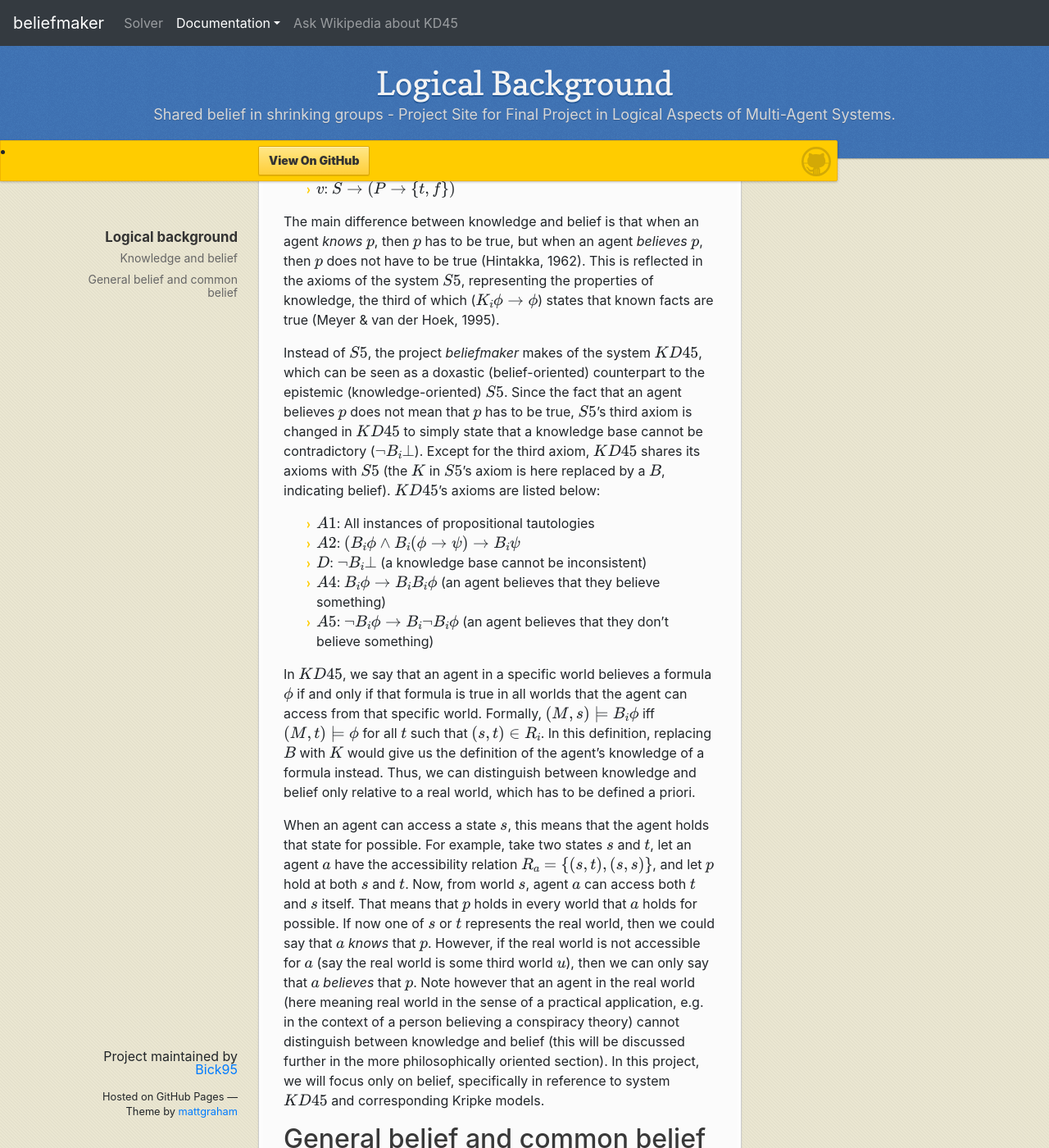
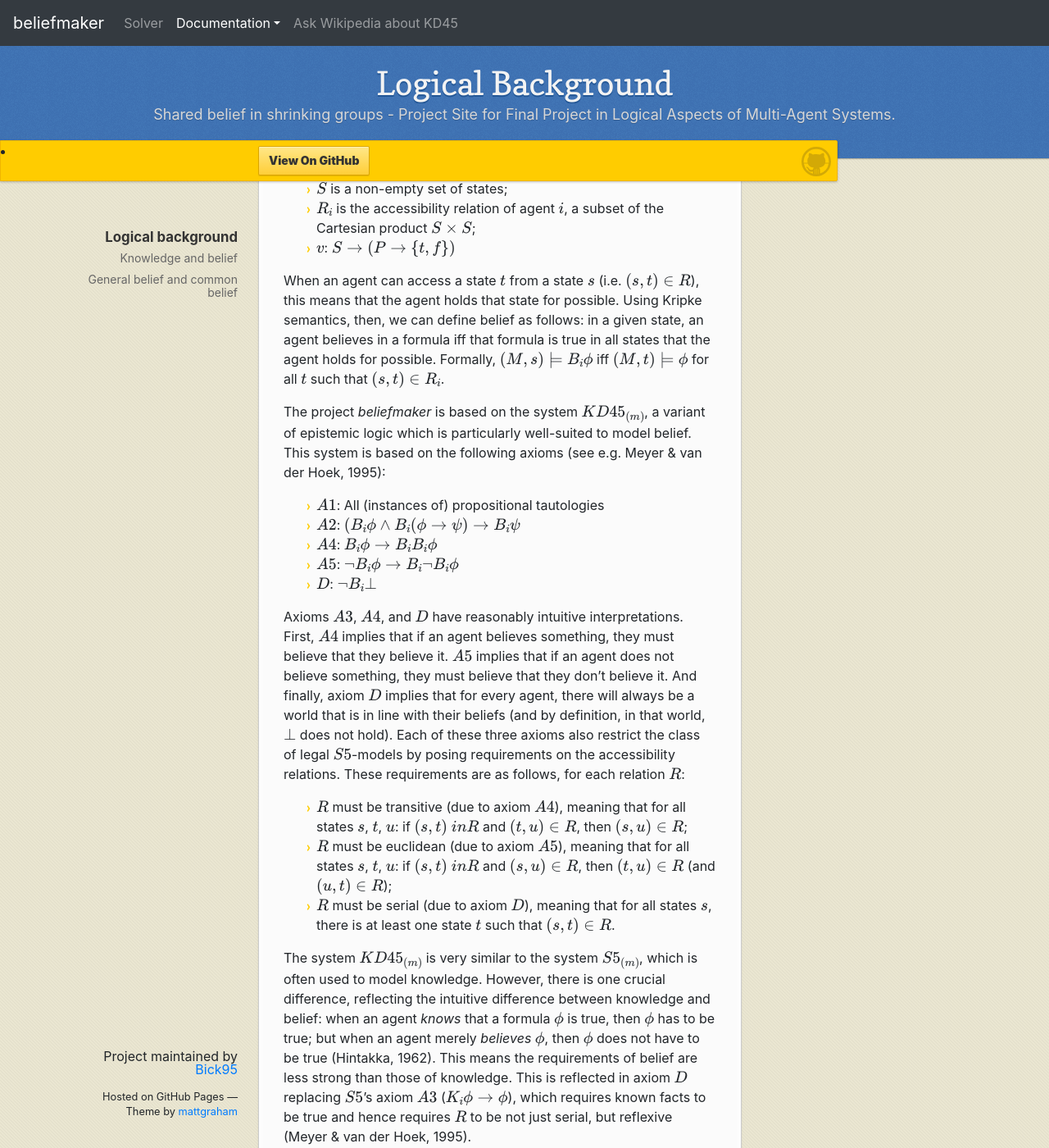
Before and after one commit to Bick95/beliefmaker, a Jekyll site: the page built from logical_background.md, in a window 1280 px wide and 1400 px high, scrolled down 273 px. Shown: the whole window at 82% size. Built offline with Jekyll 4.4.1, drawn with Linux system fonts in a browser that asks for light colours; nearby versions of some CDN libraries; formulas are drawn with MathJax 3; some of the changed text lies outside the part shown.

Commit message:
logical background v1

```diff
--- a/logical_background.md
+++ b/logical_background.md
@@ -6,41 +6,45 @@ filename: logical_background
 # Logical background
 
 ## Knowledge and belief
-In epistemic logic, both knowledge and belief are expressed in terms of Kripke models $$M =$$ $$<$$$$S,R,v$$$$>$$, where:
+Like knowledge, belief can be modelled using epistemic logic, which can then be called doxastic ("belief-related") logic. In particular, we can represent real-life situations using Kripke models $$M =$$ $$<$$$$S,R_1, ..., R_m,v$$$$>$$, where:
 * $$S$$ is a non-empty set of states;
-* $$R$$ is a subset of the Cartesian product of $$S$$ $$\times$$ $$S$$;
+* $$R_i$$ is the accessibility relation of agent $$i$$, a subset of the Cartesian product $$S$$ $$\times$$ $$S$$;
 * $$v$$: $$S→ (P → \{t,f\})$$
 
-The main difference between knowledge and belief is that when an agent _knows_ $$p$$, then $$p$$ has to be true, but when an agent _believes_ $$p$$, then $$p$$ does not have to be true (Hintakka, 1962). This is reflected in the axioms of the system $$S5$$, representing the properties of knowledge, the third of which ($$K_i ϕ → ϕ$$) states that known facts are true (Meyer &amp; van der Hoek, 1995).
+When an agent can access a state $$t$$ from a state $$s$$ (i.e. $$(s,t)\in R$$), this means that the agent holds that state for possible. Using Kripke semantics, then, we can define belief as follows: in a given state, an agent believes in a formula iff that formula is true in all states that the agent holds for possible. Formally, $$(M,s) \models B_i ϕ$$ iff $$(M,t) \models ϕ$$ for all $$t$$ such that $$(s,t) \in R_i$$.
 
-Instead of $$S5$$, the project _beliefmaker_ makes of the system $$KD45$$, which can be seen as a doxastic (belief-oriented) counterpart to the epistemic (knowledge-oriented) $$S5$$. Since the fact that an agent believes $$p$$ does not mean that $$p$$ has to be true, $$S5$$’s third axiom is changed in $$KD45$$ to simply state that a knowledge base cannot be contradictory ($$\neg B_i\bot$$). Except for the third axiom, $$KD45$$ shares its axioms with $$S5$$ (the $$K$$ in $$S5$$’s axiom is here replaced by a $$B$$, indicating belief). $$KD45$$’s axioms are listed below:
-* $$A1$$: All instances of propositional tautologies
+The project _beliefmaker_ is based on the system $$KD45_{(m)}$$, a variant of epistemic logic which is particularly well-suited to model belief. This system is based on the following axioms (see e.g. Meyer &amp; van der Hoek, 1995):
+* $$A1$$: All (instances of) propositional tautologies
 * $$A2$$: $$(B_i ϕ \wedge B_i (ϕ → ψ) → B_i ψ$$
-* $$D$$: $$\neg B_i\bot$$ (a knowledge base cannot be inconsistent)
-* $$A4$$: $$B_i ϕ → B_iB_i ϕ$$ (an agent believes that they believe something)
-* $$A5$$: $$\neg B_i ϕ → B_i \neg B_i ϕ$$ (an agent believes that they don’t believe something)
+* $$A4$$: $$B_i ϕ → B_iB_i ϕ$$
+* $$A5$$: $$\neg B_i ϕ → B_i \neg B_i ϕ$$
+* $$D$$: $$\neg B_i\bot$$
 
-In $$KD45$$, we say that an agent in a specific world believes a formula $$ϕ$$ if and only if that formula is true in all worlds that the agent can access from that specific world. Formally, $$(M,s) \models B_i ϕ$$ iff $$(M,t) \models ϕ$$ for all $$t$$ such that $$(s,t) \in R_i$$. In this definition, replacing $$B$$ with $$K$$ would give us the definition of the agent's knowledge of a formula instead. Thus, we can distinguish between knowledge and belief only relative to a real world, which has to be defined a priori.
+Axioms $$A3$$, $$A4$$, and $$D$$ have reasonably intuitive interpretations. First, $$A4$$ implies that if an agent believes something, they must believe that they believe it. $$A5$$ implies that if an agent does not believe something, they must believe that they don't believe it. And finally, axiom $$D$$ implies that for every agent, there will always be a world that is in line with their beliefs (and by definition, in that world, $$\bot$$ does not hold). Each of these three axioms also restrict the class of legal $$S5$$-models by posing requirements on the accessibility relations. These requirements are as follows, for each relation $$R$$:
+* $$R$$ must be transitive (due to axiom $$A4$$), meaning that for all states $$s$$, $$t$$, $$u$$: if $$(s,t) \ in R$$ and $$(t,u) \in R$$, then $$(s,u) \in R$$;
+* $$R$$ must be euclidean (due to axiom $$A5$$), meaning that for all states $$s$$, $$t$$, $$u$$: if $$(s,t) \ in R$$ and $$(s,u) \in R$$, then $$(t,u) \in R$$ (and $$(u,t) \in R$$);
+* $$R$$ must be serial (due to axiom $$D$$), meaning that for all states $$s$$, there is at least one state $$t$$ such that $$(s,t) \in R$$.
 
-When an agent can access a state $$s$$, this means that the agent holds that state for possible. For example, take two states $$s$$ and $$t$$, let an agent $$a$$ have the accessibility relation $$R_a = \{(s,t), (s,s)\}$$, and let $$p$$ hold at both $$s$$ and $$t$$. Now, from world $$s$$, agent $$a$$ can access both $$t$$ and $$s$$ itself. That means that $$p$$ holds in every world that $$a$$ holds for possible. If now one of $$s$$ or $$t$$ represents the real world, then we could say that $$a$$ _knows_ that $$p$$. However, if the real world is not accessible for $$a$$ (say the real world is some third world $$u$$), then we can only say that $$a$$ _believes_ that $$p$$. Note however that an agent in the real world (here meaning real world in the sense of a practical application, e.g. in the context of a person believing a conspiracy theory) cannot distinguish between knowledge and belief (this will be discussed further in the more philosophically oriented section). In this project, we will focus only on belief, specifically in reference to system $$KD45$$ and corresponding Kripke models.
+The system $$KD45_{(m)}$$ is very similar to the system $$S5_{(m)}$$, which is often used to model knowledge. However, there is one crucial difference, reflecting the intuitive difference between knowledge and belief: when an agent _knows_ that a formula $$\phi$$ is true, then $$\phi$$ has to be true; but when an agent merely _believes_ $$\phi$$, then $$\phi$$ does not have to be true (Hintakka, 1962). This means the requirements of belief are less strong than those of knowledge. This is reflected in axiom $$D$$ replacing $$S5$$'s axiom $$A3$$ ($$K_i ϕ → ϕ$$), which requires known facts to be true and hence requires $$R$$ to be not just serial, but reflexive (Meyer &amp; van der Hoek, 1995).
+
 
 ## General belief and common belief
 
-A sentence is generally believed in a group of agents iff every agent in that group holds the same belief (e.g. "COVID-19 is caused by 5G towers"). This can be seen as a straightforward extension of the definition of belief in one agent. Formally, let $$F ϕ$$ mean „everybody (in that group) believes ϕ“. Then, general belief is defined as:
+There are two major notions of shared belief in a group, both of which are formalized by Kraus and Lehmann (1988), who adapt Lewis’ (2002) analysis in a doxastic context. First, a formula is _generally_ believed in a group of agents iff it is believed by every agent in that group. This can be seen as a straightforward extension of the definition of belief in one agent. Formally:
 
 $$F ϕ = B_1 ϕ \wedge … \wedge B_m ϕ$$ for all agents $$1, ..., m$$.
 
-This means that every agent in the group only holds worlds for possible in which a certain formula, ϕ, holds.
+Here, $$F ϕ$$ can be read as "everyone believes $$ϕ$$".
 
-Common belief is less straightforward. We define common belief by making use of Kraus and Lehmann’s (1988) adaptation of Lewis’ (2002) definition of common knowledge. According to this definition, a formula $$ϕ$$ is commonly believed among a group of people $$P$$ iff:
-* Everyone in $$P$$ believes that $$ϕ$$ holds, and
-* Everyone in $$P$$ believes that everyone in $$P$$ believes that $$ϕ$$ holds, and
-* Everyone in $$P$$ believes that everyone in $$P$$ believes that $$P$$ believes that $$ϕ$$ holds, etc. etc. ad infinitum.
+Second, a formula $$ϕ$$ is commonly believed in a group iff:
+* Everyone (in that group) believes that $$ϕ$$ holds, and
+* Everyone believes that everyone believes that $$ϕ$$ holds, and
+* Everyone believes that everyone believes that everyone believes that $$ϕ$$ holds, etc., ad infinitum.
 
-This means that everybody believes that everybody believes (and so forth) that $$ϕ$$ is true. It also means that every formula which is commonly believed is also generally believed, but not vice versa. For example, if everybody in a group believes that COVID-19 is caused by 5G internet towers, but one member of the group still holds it for possible that another member holds it for possible that it is not the case, then although the group _generally_ believes that 5G causes COVID-19, the group does not _commonly_ believe that this is the case.
+Thus, every formula which is commonly believed is also generally believed, but not vice versa. For example, suppose every member of a group believes that COVID-19 is caused by 5G internet towers, but one member still holds it for possible that another member holds it for possible that this is not the case. Then although the group _generally_ believes that 5G causes COVID-19, the group does not _commonly_ believe that this is the case.
 
-Within Kripke models, a formula is common belief iff, from a specific world within the model, the formula holds true in all worlds that are accessible by any number of agents in any number of steps via accessibility relations. Formally:
+In Kripke semantics, a formula is commonly believed in a specific state $$s$$ iff that formula holds true in all states that are accessible from $$s$$, by any number of agents, in any positive number of steps. Formally:
 
 $$(M, s) \models Cϕ$$  iff $$(M, t) \models ϕ$$ for all $$t$$ such that $$(s, t)$$ is in the transitive closure of the union of the accessibility relations $$R$$.
 
-Our project _beliefmaker_ shows how, by removing agents from a Kripke model, a formula can become generally and/or commonly believed in the given model. This process is outlined using a concrete example, which describes how an initial group with different beliefs regarding COVID-19 can come, upon exclusion of members, to generally/commonly believe in a conspiracy theory.
+Our project _beliefmaker_ shows how, by removing agents from a Kripke model, a formula can become generally and/or commonly believed in that model. This process is outlined using a concrete example, which describes how an initial group whose members have diverse beliefs regarding COVID-19 can come, upon exclusion of members, to generally/commonly believe in a conspiracy theory.
```
